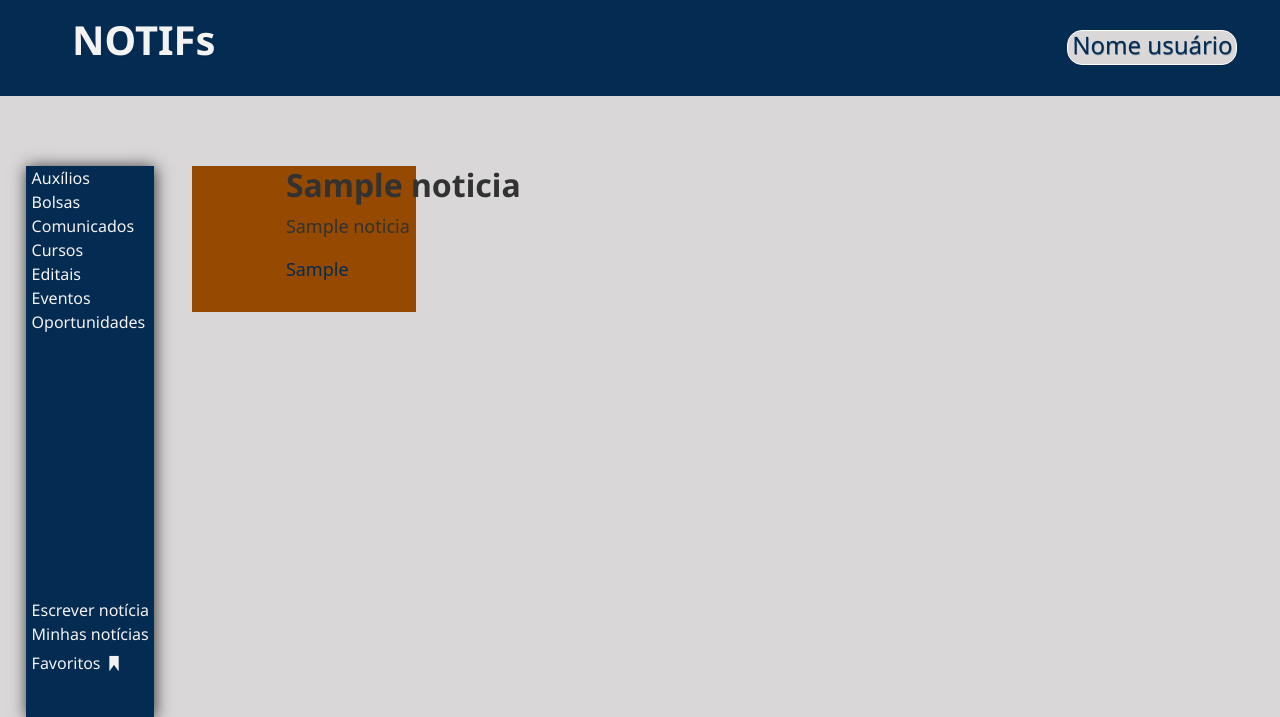
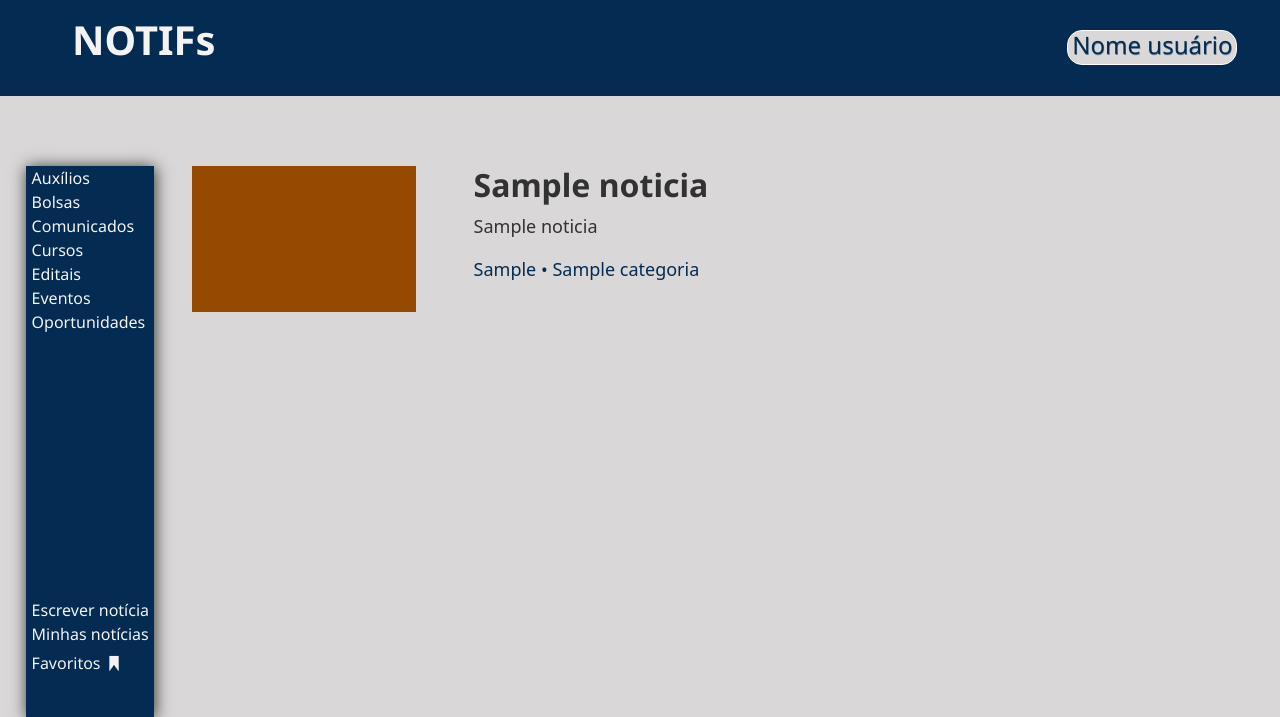
Before and after one commit to estevanestran/NOTIFs, a PHP site: page /TelaPrincipal.php in a window 1280 px wide. Shown: the top 717 px of the page. Run offline with PHP 8.4, Linux system fonts and the light colour scheme; tables that the repository leaves empty or names only in its code hold one stand-in row (values such as "Sample post").

Commit message:
Categoria aparecendo / espaçamento bugou???

```diff
--- a/model/Categoria_noticia.class.php
+++ b/model/Categoria_noticia.class.php
@@ -21,6 +21,20 @@ include_once 'conexao.php';
 
         public function setId_noticia($id_noticia){
             $this->id_noticia = $id_noticia;
+        }
+
+        public function getNome() {
+              /*$pdo = conexao();
+              $pdo->query('SELECT nome FROM categoria where id = (SELECT id_categoria from categoria_noticia where id_noticia = :id_noticia)');
+              return true;*/
+
+              $pdo = conexao();
+              $stmt = $pdo->prepare('SELECT c.nome FROM categoria c INNER JOIN categoria_noticia cn ON c.id = cn.id_categoria WHERE cn.id_noticia = :id_noticia');
+              $stmt->bindValue(':id_noticia', $this->id_noticia);
+              $stmt->execute();
+
+              $result = $stmt->fetch(PDO::FETCH_ASSOC);
+              return $result['nome'] ?? '';
         }
 
         public function save() {
--- a/view/PrincipalTela.css
+++ b/view/Principal.css
@@ -62,6 +62,12 @@ body {
     width: 25%;
     left: 15%;
     top: 10%;
+}
+
+.noticia {
+    position: relative;
+    top: 10;
+    height: 35%;
 }
 
 .inferior_direito_principal {
@@ -171,12 +177,6 @@ fieldset#imagem {
 
 }
 
-.noticia {
-    position: absolute;
-    top: 10;
-    height: 35%;
-}
-
 img#marrom {
     position: relative;
     width: 70%;
--- a/view/TelaPrincipal.php
+++ b/view/TelaPrincipal.php
@@ -13,7 +13,7 @@ $categorias = Categoria_noticia::getAll();
     <meta http-equiv="X-UA-Compatible" content="IE=edge">
     <meta name="viewport" content="width=device-width, initial-scale=1.0">
     <link href="https://cdn.jsdelivr.net/npm/bootstrap@5.3.0-alpha3/dist/css/bootstrap.min.css" rel="stylesheet" integrity="sha384-KK94CHFLLe+nY2dmCWGMq91rCGa5gtU4mk92HdvYe+M/SXH301p5ILy+dN9+nJOZ" crossorigin="anonymous">
-    <link rel="stylesheet" href="PrincipalTela.css">
+    <link rel="stylesheet" href="Principal.css">
     <title>Notifs</title>
 </head>
 <body>
@@ -26,33 +26,34 @@ $categorias = Categoria_noticia::getAll();
                 <a href="TelaPerfil.html"><h5>Nome usuário</h5></a>
             </div>
         </div>
-    <div class="inferior">
+        <div class="inferior">
             <div class="inferior_esquerdo">
                 <p id="menu">Auxílios<br>Bolsas<br>Comunicados<br>Cursos<br>Editais<br>Eventos<br>Oportunidades<br><br><br><br><br><br><br><br><br><br><br><br><a href="TelaPublicacao.php" id="escrever" >Escrever notícia</a><br><a href="TelaPublicacao.php" id="escrever">Minhas notícias</a><br>Favoritos<img src="bookmarkSF.png" id="bookmarkSF"></p>
             </div>
             <!-- COMANDO DE OCULTAMENTO DAS OPÇÕES ECREVER E MINHAS NOTÍCIAS (ANTES TAVA FUNCIONANDO MAS PAROU POR ALGUM MOTIVO)
             < ?php session_start(); echo isset($_SESSION['usuario_comum']) && $_SESSION['usuario_comum'] ? 'style="display: inline;"' : 'style="display: none;"'; ?>
             < ?php echo isset($_SESSION['usuario_comum']) && $_SESSION['usuario_comum'] ? 'style="display: inline;"' : 'style="display: none;"'; ?>-->
-            <div class="pesquisa">
-
-            </div>
         <div class="foto">
             <?php foreach ($noticias as $noticia){?>
                 <img src="cor-marrom.jpg" id="marrom">
-                <br>
-                <br>
             <?php }?>
+            <br><br>
         </div>
         <div class="inferior_direito_principal">
             <div class="noticia">
-            <?php foreach ($noticias as $noticia){?>
-              <section><h2><?php echo $noticia->getTitulo(); ?></h2></section>
-              <article><p id="subtitulo"><?php echo $noticia->getSubtitulo(); ?></p></article>
-              <aside><p id="data"><?php echo $noticia->getData(); ?></p></aside>
-              <br><br>
+            <?php foreach ($noticias as $noticia) {
+            $categoria_noticia = new Categoria_noticia();
+            $categoria_noticia->setId_noticia($noticia->getId());
+            $categoria_nome = $categoria_noticia->getNome();
+            ?>
+                <section><h2><?php echo $noticia->getTitulo(); ?></h2></section>
+                <article><p id="subtitulo"><?php echo $noticia->getSubtitulo(); ?></p></article>
+                <aside><p id="data"><?php echo $noticia->getData(); ?> &#8226; <?php echo $categoria_nome; ?></p></aside>
             <?php } ?>
+            <br><br>
             </div>
         </div>
     </div>
+    </div>
 </body>
 </html>
```
Also changed, not shown: view/TelaPublicacao.php (+9 -20 lines).
